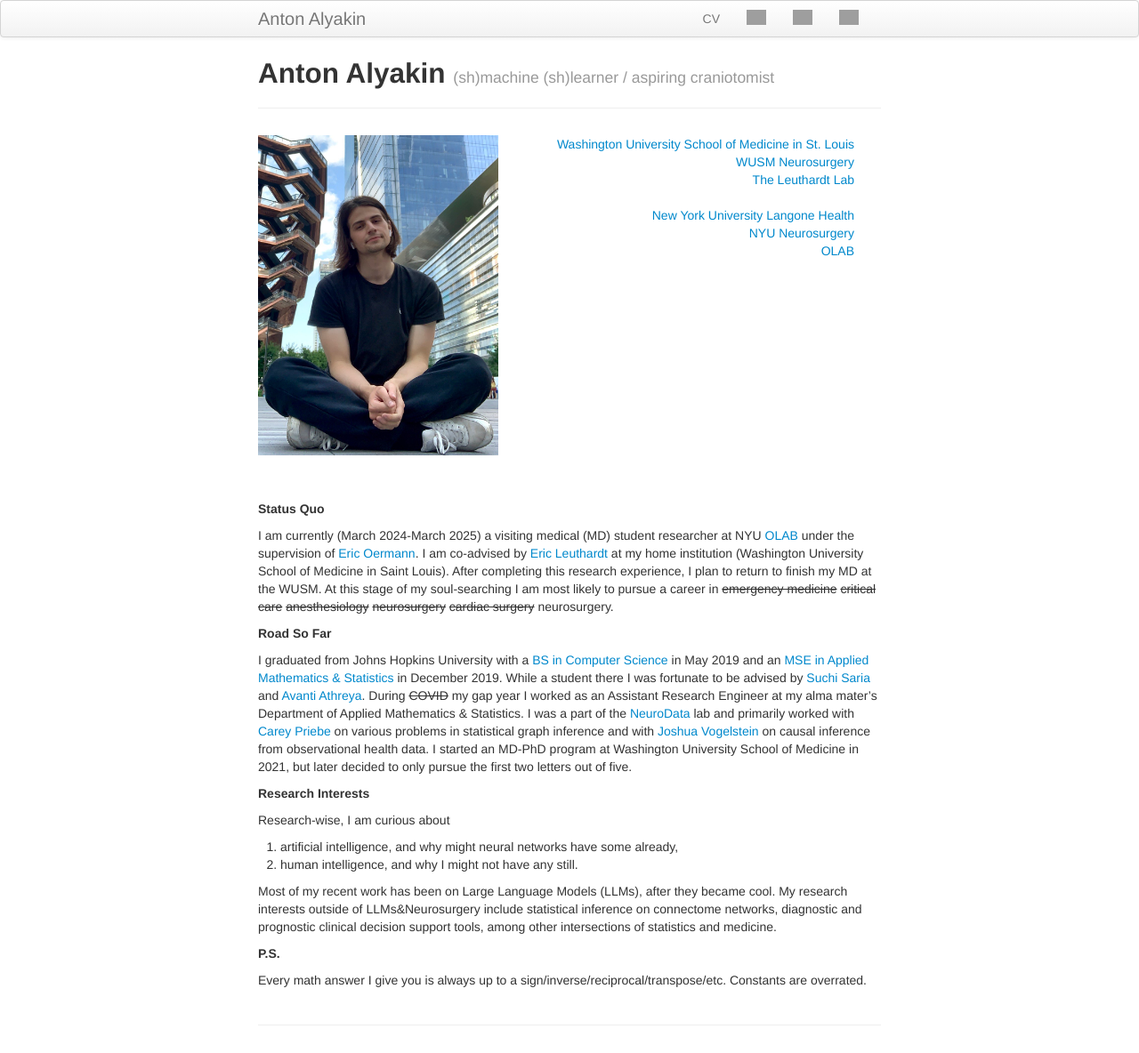
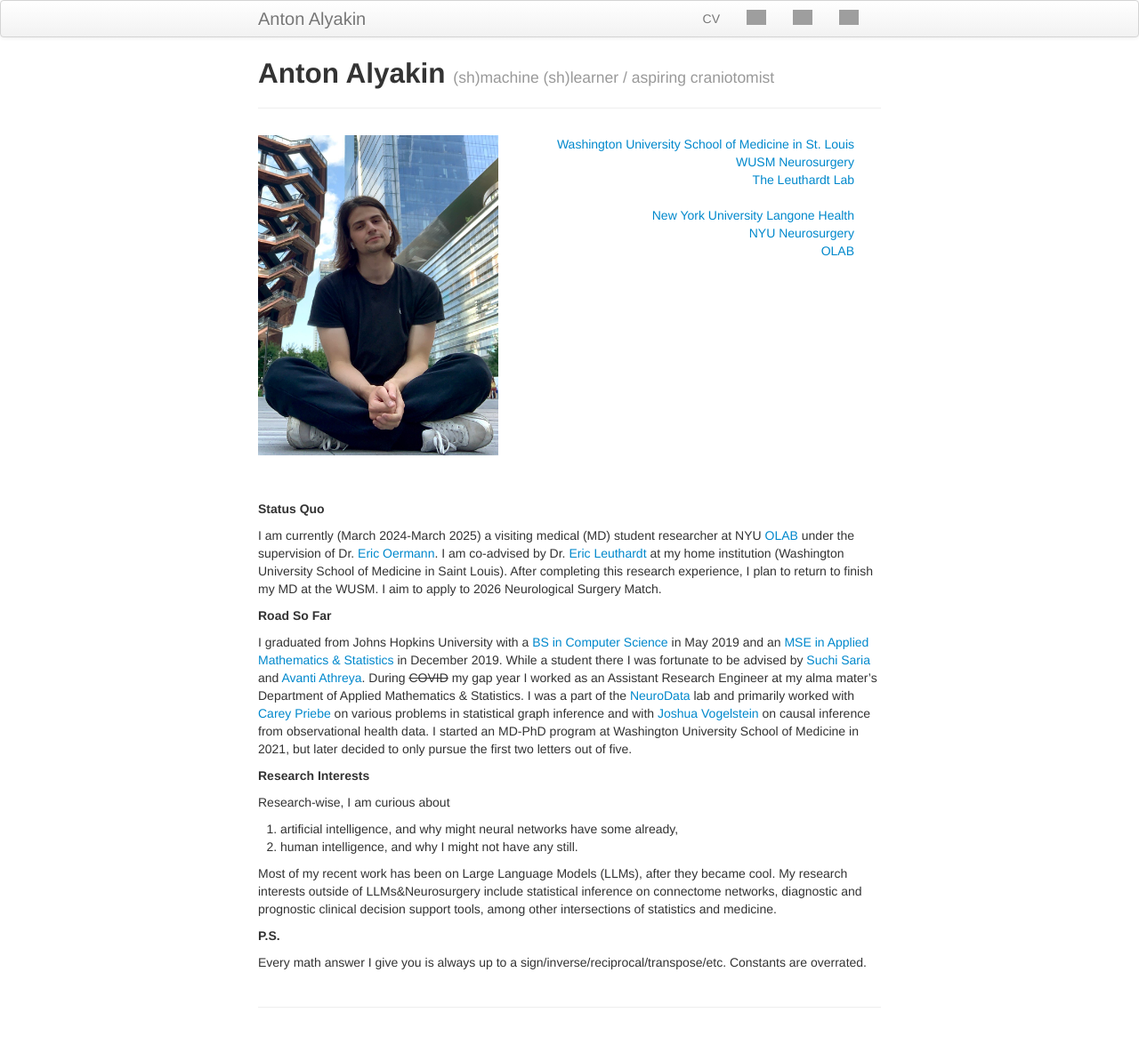
Before and after one commit to alyakin314/alyakin314.github.io, a Jekyll site: the page built from index.md, in a window 1280 px wide. Shown: the whole page at 89% size. Built offline with Jekyll 4.4.1, drawn with Linux system fonts in a browser that asks for light colours; grey boxes are pictures that could not be loaded.

Commit message:
fixed front page

```diff
--- a/index.md
+++ b/index.md
@@ -40,13 +40,16 @@ description: Assistant Research Engineer at Johns Hopkins
 
 I am currently (March 2024-March 2025) a visiting medical (MD) student
 researcher at NYU [OLAB](https://www.nyuolab.org/) under the supervision of
-[Eric Oermann](https://nyulangone.org/doctors/1235498403/eric-k-oermann).
-I am co-advised by [Eric Leuthardt](https://neurosurgery.wustl.edu/people/eric-c-leuthardt-md/)
+Dr. [Eric Oermann](https://nyulangone.org/doctors/1235498403/eric-k-oermann).
+I am co-advised by Dr. [Eric Leuthardt](https://neurosurgery.wustl.edu/people/eric-c-leuthardt-md/)
 at my home institution (Washington University School of Medicine in Saint
 Louis). After completing this research experience, I plan to return to finish
-my MD at the WUSM. At this stage of my soul-searching I am most likely to pursue
+my MD at the WUSM. I aim to apply to 2026 Neurological Surgery Match.
+<!--
+At this stage of my soul-searching I am most likely to pursue
 a career in ~~emergency medicine~~ ~~critical care~~ ~~anesthesiology~~
 ~~neurosurgery~~ ~~cardiac surgery~~ neurosurgery.
+-->
 
 **Road So Far**
 
```
